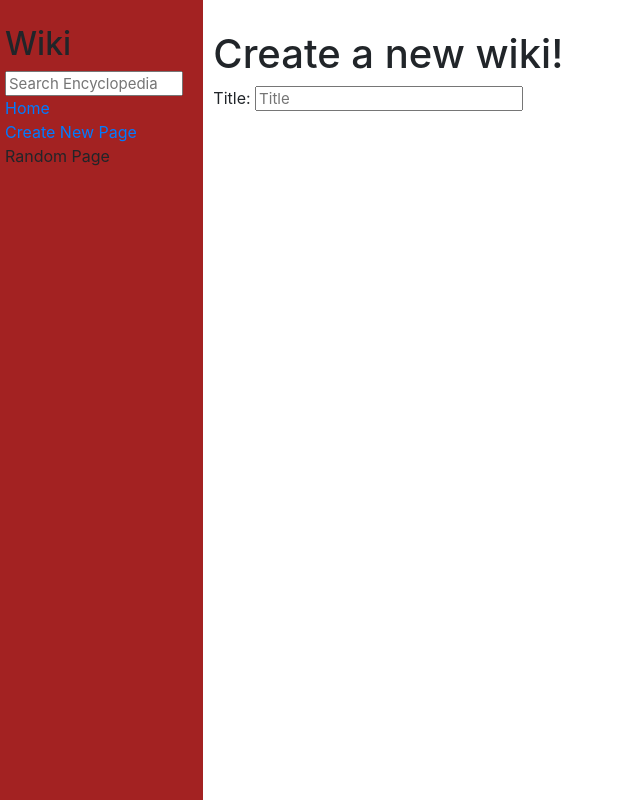
After one commit to Dchoi0729/cs50w, a Django app: page /new in a window 1280 px wide. The commit adds this page. Shown: the whole page, without its empty margins (0-640 px from the left). Run offline with Django 3.2, Linux system fonts and the light colour scheme; some libraries are stand-ins or nearby versions.

```diff
--- a/wiki/encyclopedia/static/encyclopedia/styles.css
+++ b/wiki/encyclopedia/static/encyclopedia/styles.css
@@ -28,7 +28,8 @@ textarea {
 }
 
 .sidebar {
-    background-color: #f0f0f0;
+    /*background-color: #f0f0f0;*/
+    background-color: #a32222;
     height: 100vh;
     padding: 20px;
 }
@@ -36,3 +37,10 @@ textarea {
 .sidebar h2 {
     margin-top: 5px;
 }
+
+.newtitle{
+    width: auto;
+    min-width: 25%;
+    font-size: 15px;
+    line-height: 15px;
+}
--- a/wiki/encyclopedia/templates/encyclopedia/layout.html
+++ b/wiki/encyclopedia/templates/encyclopedia/layout.html
@@ -20,7 +20,7 @@
                     <a href="{% url 'index' %}">Home</a>
                 </div>
                 <div>
-                    Create New Page
+                    <a href="{% url 'new' %}"> Create New Page </a>
                 </div>
                 <div>
                     Random Page
--- /dev/null
+++ b/wiki/encyclopedia/templates/encyclopedia/new.html
@@ -0,0 +1,12 @@
+{% extends "encyclopedia/layout.html" %}
+
+{% block title %}
+    New Page
+{% endblock %}
+
+{% block body %}
+    <h1>Create a new wiki!</h1>
+    <form>
+        Title: <input class="newtitle" type="text" name="title" placeholder="Title">
+    </form>
+{% endblock %}
--- a/wiki/encyclopedia/urls.py
+++ b/wiki/encyclopedia/urls.py
@@ -5,5 +5,6 @@ from . import views
 urlpatterns = [
     path("", views.index, name="index"),
     path("wiki/<str:name>", views.entry, name="entry"),
-    path("search", views.search, name="search")
+    path("search", views.search, name="search"),
+    path("new", views.new, name="new")
 ]
--- a/wiki/encyclopedia/views.py
+++ b/wiki/encyclopedia/views.py
@@ -1,4 +1,6 @@
 from django.shortcuts import render
+from django.http import HttpResponseRedirect
+from django.urls import reverse
 
 from . import util
 
@@ -23,8 +25,25 @@ def entry(request, name):
         })
 
 def search(request):
+    # User submitted data through search
     if request.method == "POST":
-        name=request.POST
+        name = request.POST["q"]
+        entry = util.get_entry(name)
+        if entry:
+            return HttpResponseRedirect((reverse("entry", kwargs={"name": name})))
+        else:
+            entry_list = util.list_entries()
+            entry_list_filtered = filter(lambda entry: name in entry, entry_list)
+            return render(request, "encyclopedia/search.html",{
+                "query" : name,
+                "entries" : list(entry_list_filtered)
+            })
+
     return render(request, "encyclopedia/search.html",{
-        "name" : name
+        "name" : "TODO"
     })
+
+def new(request):
+    return render(request, "encyclopedia/new.html", {
+        "message" : "TODO"
+    })
```
Also changed, not shown: wiki/encyclopedia/templates/encyclopedia/newpage.html (added, +9 -0 lines), wiki/encyclopedia/templates/encyclopedia/search.html (+10 -1 lines).
